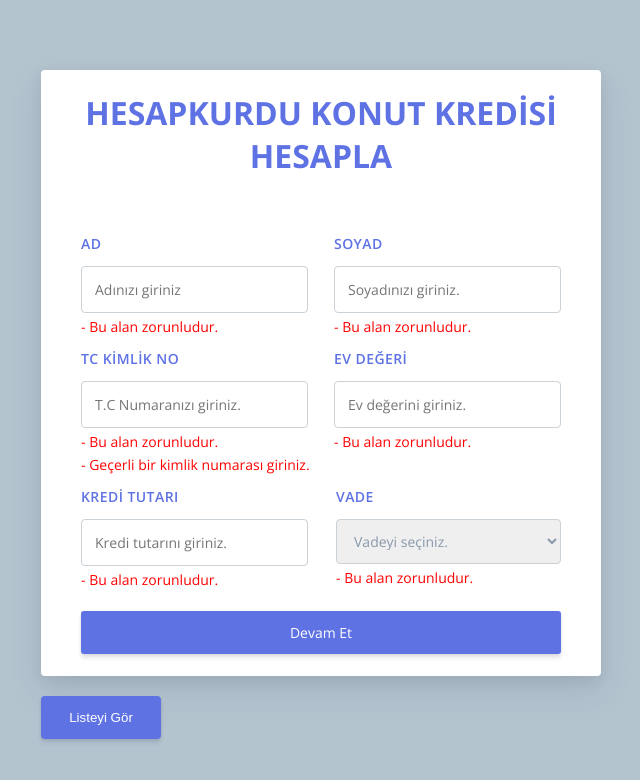
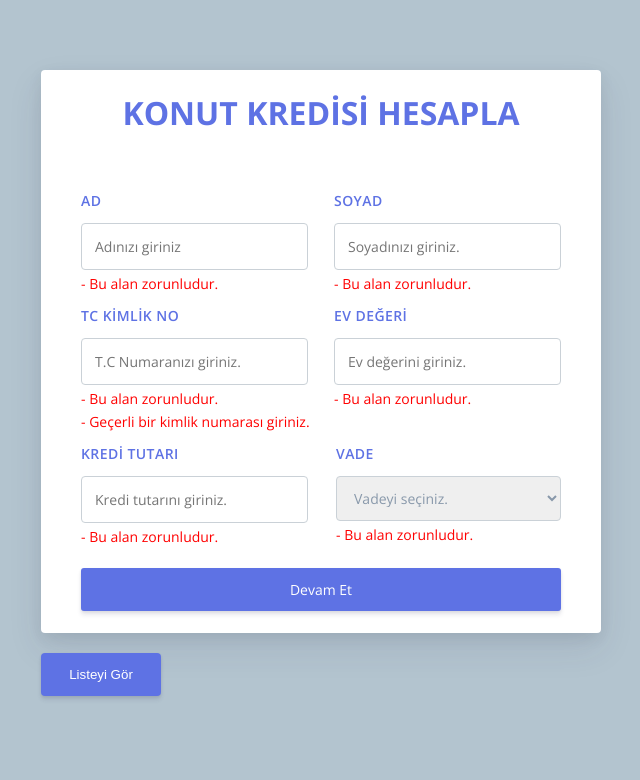
Before and after one commit to ergloguz/form, a Vue app: page / in a window 1280 px wide. Shown: the top 780 px of the page, without its empty margins (319-959 px from the left). Built offline with nearby package versions, Linux system fonts and the light colour scheme.

Commit message:
refactored and done

```diff
--- a/src/views/Home.vue
+++ b/src/views/Home.vue
@@ -3,7 +3,7 @@
 
 
     <Container>
-      <h1 class="title">HESAPKURDU KONUT KREDİSİ HESAPLA</h1>
+      <h1 class="title">KONUT KREDİSİ HESAPLA</h1>
       <Form @onSubmit="save"/>
     </Container>
     <router-link to="/about">
```
